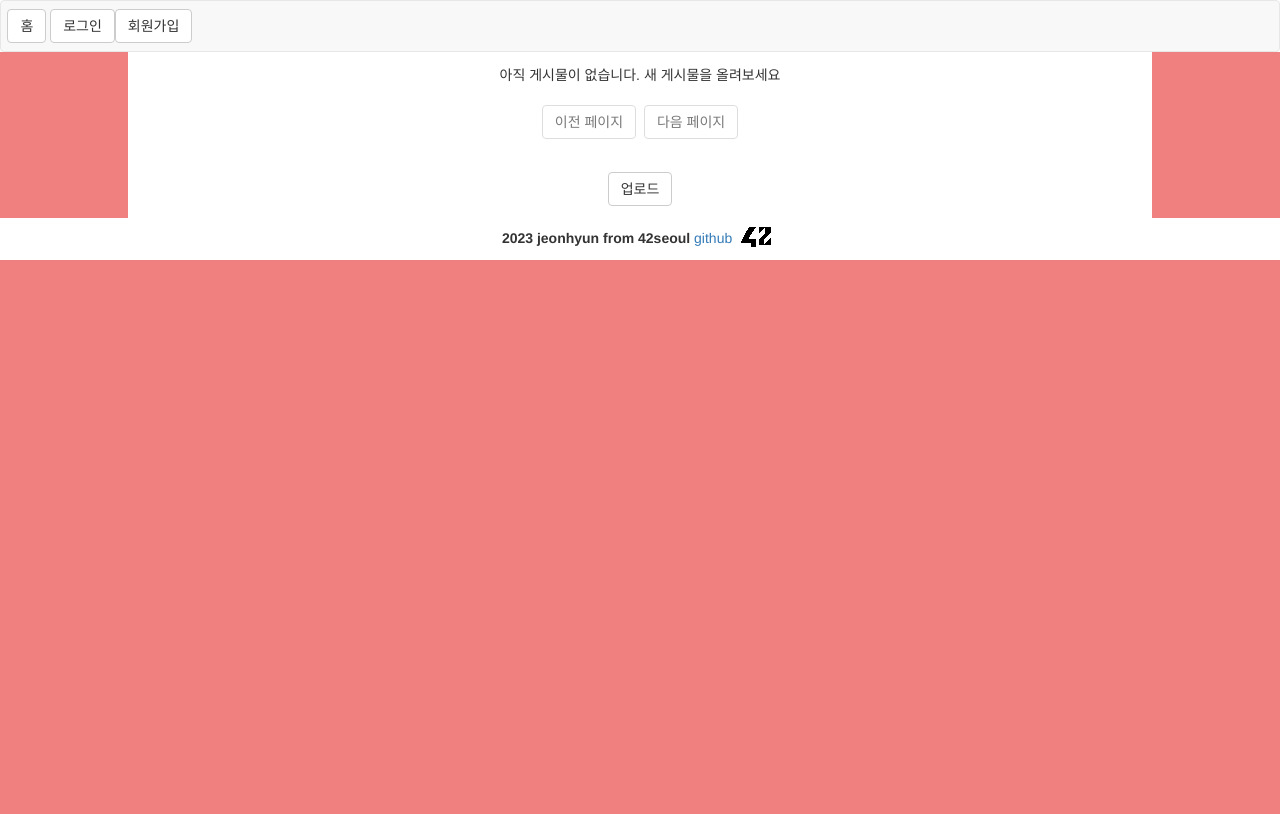
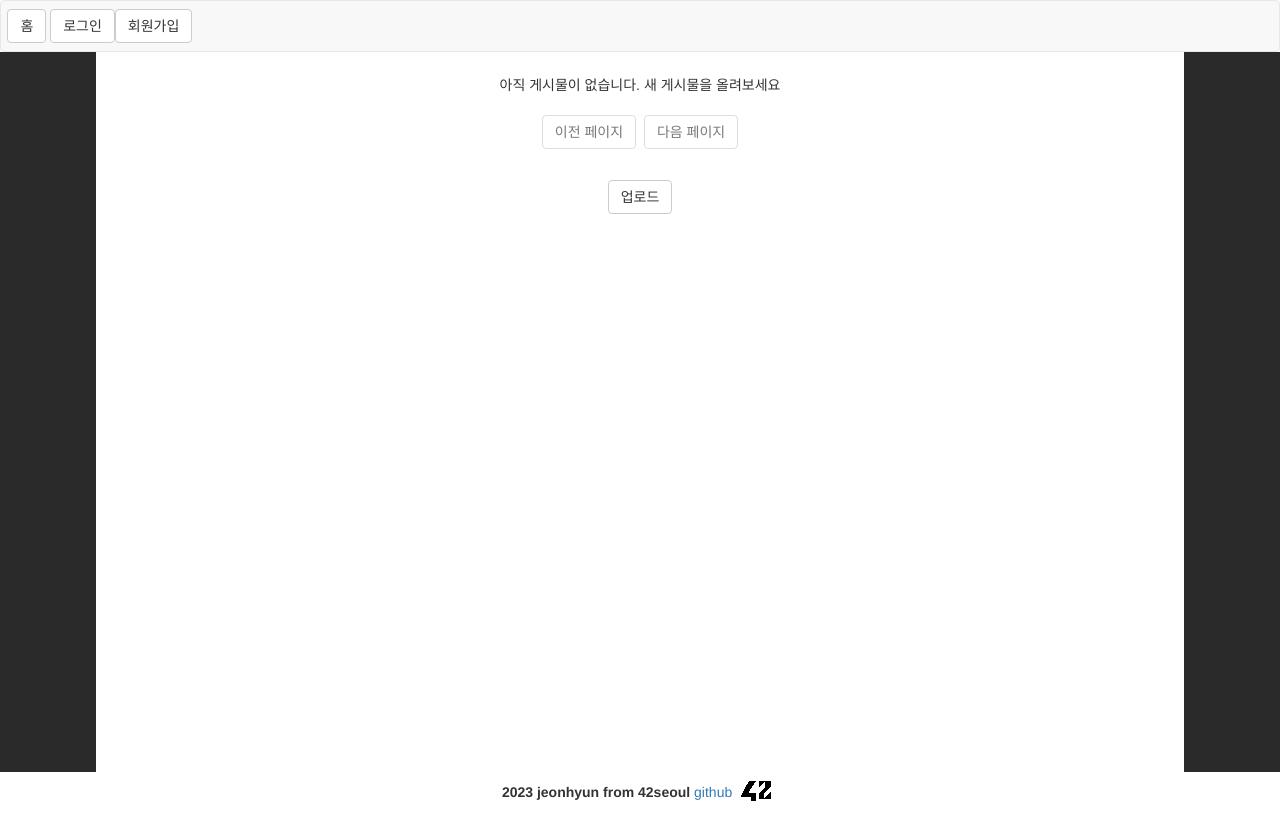
Before and after one commit to jyhyun97/camagru, a PHP site: page / in a window 1280 px wide. Before the commit the page ends 260 px from the top, so only its background shows below. Run offline with PHP 8.4, Linux system fonts and the light colour scheme; data that the repository does not hold is empty; some libraries are stand-ins or nearby versions.

Commit message:
[fix] wrapper추가해서 header, content, footer 고정

```diff
--- a/app/styles/common.css
+++ b/app/styles/common.css
@@ -1,18 +1,38 @@
 html,
 body {
+  width : 100%;
+  height : 100vh;
   margin: 0px;
   padding: 0px;
-  background-color: lightcoral;
+}
+
+.wrapper {
+  background-color : white;
+  width : 85%;
+  height : 100vh;
+  padding : 1%;
+}
+@media (max-width: 991px) {
+  .wrapper {
+    background-color : white;
+    width : 100%;
+    height : 100vh;
+    padding : 1%;
+    overflow-y: auto;
+    overflow-x: hidden;
+  }
 }
 
 .content {
-  background-color: lightcoral;
-  height: 80%;
+  background-color: rgb(42, 42, 42);
+  height : 90vh;
   display: flex;
+  overflow-y: auto;
   align-items: center;
   flex-direction: column;
 }
 
 .footer {
+  background-color: white;
   text-align: center;
 }
--- a/app/styles/main.css
+++ b/app/styles/main.css
@@ -1,23 +1,14 @@
 #gallary {
-    width : 80%;
-    height: 90%;
-
-    padding-top : 1%;
-    padding-bottom: 1%;
-    padding-left: 2%;
-    padding-right: 2%;
-    background-color: white;
-
+    padding : 1%;
     display: flex;
     align-items: center;
     flex-direction: column;
 }
 #gallary-container {
     width : 100%;
-    height : 100%;
 }
+
 .buttons {
-    width : 80%;
     text-align: center;
     padding-bottom: 1%;
     background-color: white;
--- a/app/styles/post.css
+++ b/app/styles/post.css
@@ -1,6 +1,6 @@
 #post-container{
-    width : 80%;
-    background-color : white;
+    /* width : 80%;
+    background-color : white; */
 }
 #post-image{
     margin: auto;
--- a/app/styles/upload.css
+++ b/app/styles/upload.css
@@ -1,5 +1,5 @@
 .main-content {
-  width: 80%;
+  /* width: 80%; */
   display: flex;
   background-color: white;
 }
--- a/app/view/main.php
+++ b/app/view/main.php
@@ -30,11 +30,13 @@
         require_once('app/view/header.php');
     ?>
     <div class="content">
+        <div class="wrapper">
         <?php
         require_once('app/view/gallary.php');
         ?>
         <div class="buttons">
             <a href="/upload"><button class="btn btn-default">업로드</button></a>
+        </div>
         </div>
     </div>
     <?php
--- a/app/view/mypage.php
+++ b/app/view/mypage.php
@@ -22,6 +22,7 @@
             header('Location: /');
     ?>
     <div class="content">
+    <div class="wrapper">
         <div class="mypage-row row">
         <div class="mypage-change-form">
             <div>
@@ -140,6 +141,7 @@
         </div>
         </div>
     </div>
+    </div>
     <?php
         require_once('app/view/footer.php');
     ?>
--- a/app/view/post.php
+++ b/app/view/post.php
@@ -30,6 +30,7 @@
         require_once('app/view/header.php');
     ?>
     <div class="content">
+    <div class="wrapper">
         <div class="row" id="post-container">
         <?php
         $currentUrl = $_SERVER['REQUEST_URI'];
@@ -94,6 +95,7 @@
         </form>
         </div>
     </div>
+    </div>
     <?php
         require_once('app/view/footer.php');
     ?>
--- a/app/view/upload.php
+++ b/app/view/upload.php
@@ -29,6 +29,7 @@
         }
     ?>
     <div class="content">
+    <div class="wrapper">
         <div class="main-content">
             <div id="upload-left">
                 <div id="output">
@@ -80,6 +81,7 @@
             </div>
         </div>
     </div>
+    </div>
     <script src="/app/view/upload.js"></script>
     <?php
         require_once('app/view/footer.php');
```
Also changed, not shown: app/styles/mypage.css (+8 -3 lines).
